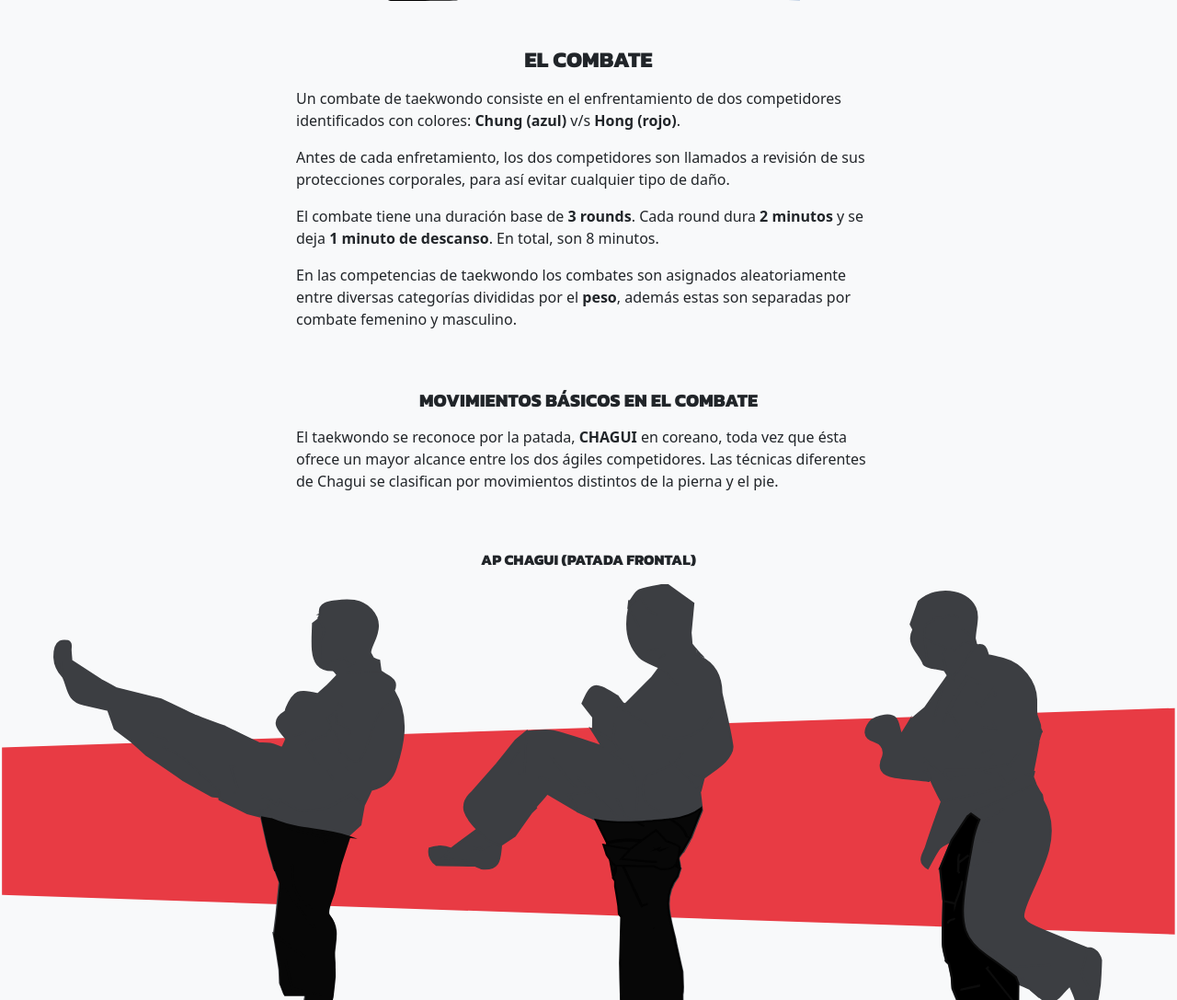
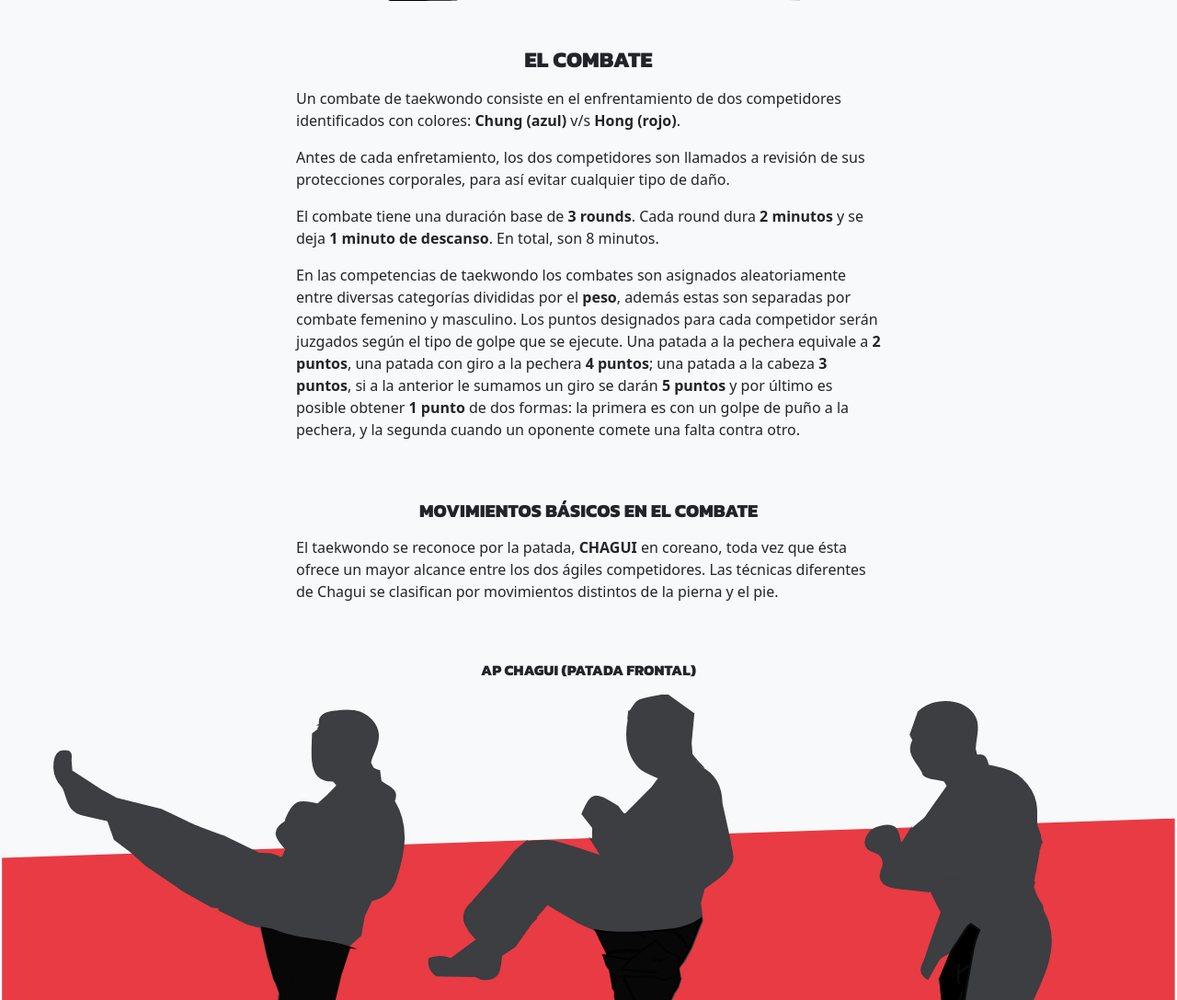
Before and after one commit to taekwond0/clase-16, a plain HTML site: page index.html in a window 1280 px wide. Shown: the part 2506-3593 px from the top of the page at 92% size. Drawn offline with nearby package versions, Linux system fonts and the light colour scheme; a web font is replaced by a local one.

Commit message:
Update index.html

```diff
--- a/index.html
+++ b/index.html
@@ -151,7 +151,8 @@
                             <p>Un combate de taekwondo consiste en el enfrentamiento de dos competidores identificados con colores: <em>Chung (azul)</em> v/s <em>Hong (rojo)</em>.</p>
                             <p>Antes de cada enfretamiento, los dos competidores son llamados a revisión de sus protecciones corporales, para así evitar cualquier tipo de daño.</p>
                             <p>El combate tiene una duración base de <em>3 rounds</em>. Cada round dura <em>2 minutos</em> y se deja <em>1 minuto de descanso</em>. En total, son 8 minutos.</p>
-                            <p>En las competencias de taekwondo los combates son asignados aleatoriamente entre diversas categorías divididas por el <em>peso</em>, además estas son separadas por combate femenino y masculino.</p>
+                            <p>En las competencias de taekwondo los combates son asignados aleatoriamente entre diversas categorías divididas por el <em>peso</em>, además estas son separadas por combate femenino y masculino.
+                            Los puntos designados para cada competidor serán juzgados según el tipo de golpe que se ejecute. Una patada a la pechera equivale a <em>2 puntos</em>, una patada con giro a la pechera <em>4 puntos</em>; una patada a la cabeza <em>3 puntos</em>, si a la anterior le sumamos un giro se darán <em>5 puntos</em> y por último es posible obtener <em>1 punto</em> de dos formas: la primera es con un golpe de puño a la pechera, y la segunda cuando un oponente comete una falta contra otro.</p>
                         </div>
                         <div class="col-md-11 mx-auto">
                             <h5 class="text-center mt-5 mb-3">Movimientos básicos en el combate</h5>
```
